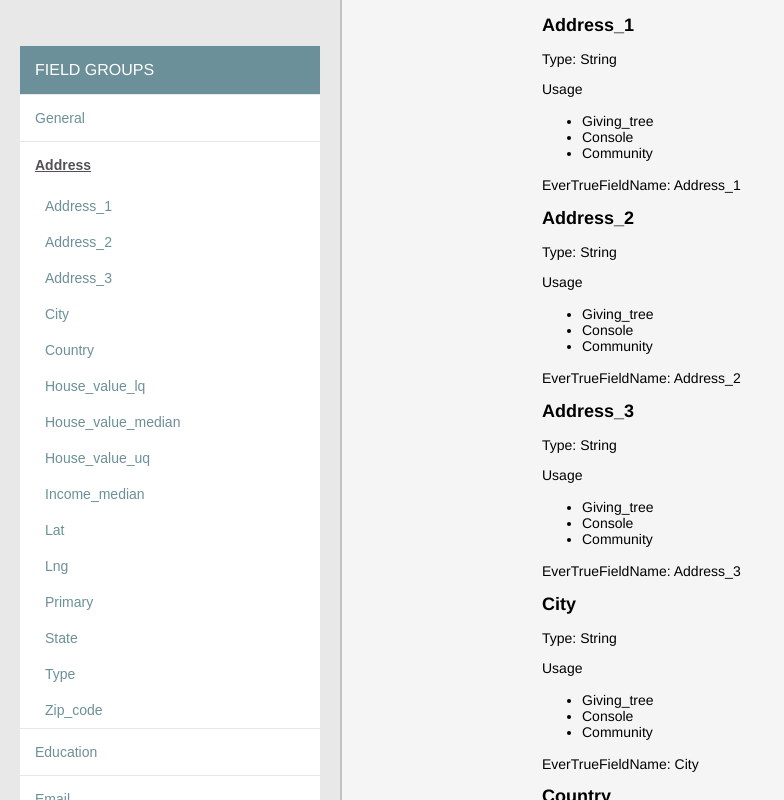
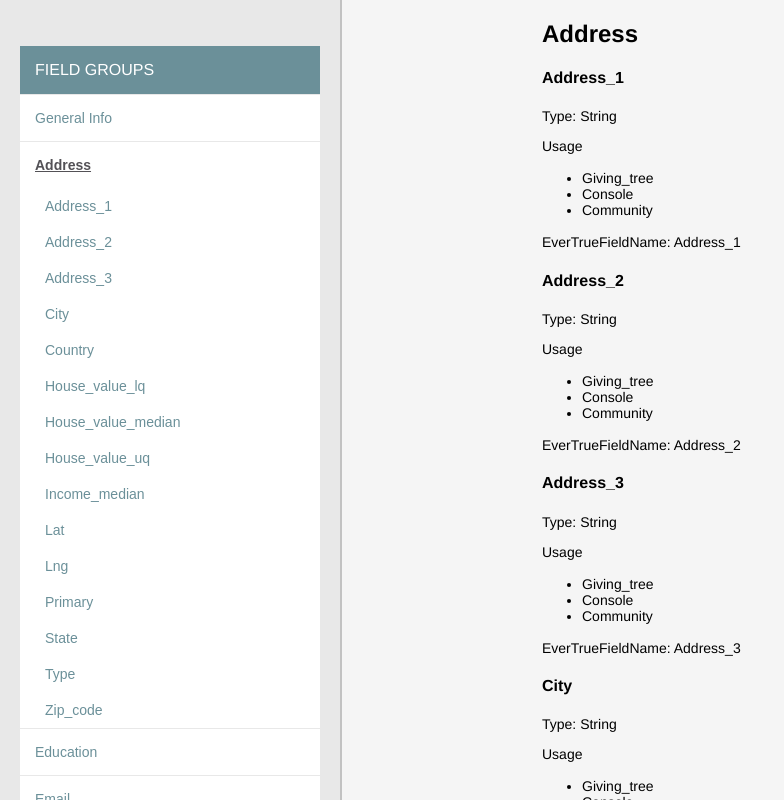
Before and after one commit to ExplosiveHippo/codingChallenge, a React (Create React App) app: page / in a window 1280 px wide. Both pictures are taken after a click on the button "Address". Shown: the top 800 px of the page, without its empty margins (0-784 px from the left). Built offline with nearby package versions, Linux system fonts and the light colour scheme.

Commit message:
Restructured main content redux to also pass in section title, made some more styling changes too

```diff
--- a/src/components/main_section.js
+++ b/src/components/main_section.js
@@ -5,17 +5,18 @@
 	renderAppKeys(app_keys){
 		return app_keys.map(item =>{
 			return(
-				<li>{item}</li>
+				<li key={item}>{item}</li>
 			)
 		});
 	}
 
+	//TO DO: Make property block a reusable component
 	renderContentArea() {
-		let itemsShown = this.props.content;
+		let itemsShown = this.props.content.properties;
 		return itemsShown.map(item => {
 			return (
 				<div key={item.id} id={'id' + item.id} className="detailItem">
-					<h2>{item.name}</h2>
+					<h4>{item.name}</h4>
 					<p>Type: {item.data_type}</p>
 					<p>Usage</p>
 					<ul>
@@ -29,9 +30,10 @@
 	}
 
 	render() {
-		if(this.props.content.length > 0){
+		if(this.props.content.properties){
 			return(
 				<main className="mainSection">
+					<h2>{this.props.content.name}</h2>
 					{this.renderContentArea()}
 				</main>
 			);
--- a/src/components/side_nav.js
+++ b/src/components/side_nav.js
@@ -73,7 +73,7 @@
 				<aside className='sideMenu'>
 					<h3>Field Groups</h3>
 
-					<button className='sectionParent'>General</button>
+					<button className='sectionParent'>General Info</button>
 
 					<div className='subNav'>
 						{this.renderGeneral()}
--- a/src/index.css
+++ b/src/index.css
@@ -7,8 +7,6 @@
 .App {
   display: flex;
   text-transform: capitalize; }
-  .App h2 {
-    font-size: 18px; }
   .App p, .App li {
     font-size: 14px; }
   .App .sideMenu {
--- a/src/index.scss
+++ b/src/index.scss
@@ -19,7 +19,7 @@
 
 
 	h2 {
-		font-size: 18px;
+
 	}
 
 	p, li {
--- a/src/reducers/reducer_content.js
+++ b/src/reducers/reducer_content.js
@@ -8,7 +8,7 @@
 				return item.containing_object && item.id === action.payload[1]
 			});
 
-			return data.containing_object.properties;
+			return {properties: data.containing_object.properties, name: data.containing_object.name};
 
 		default: return state;
 	}
```
